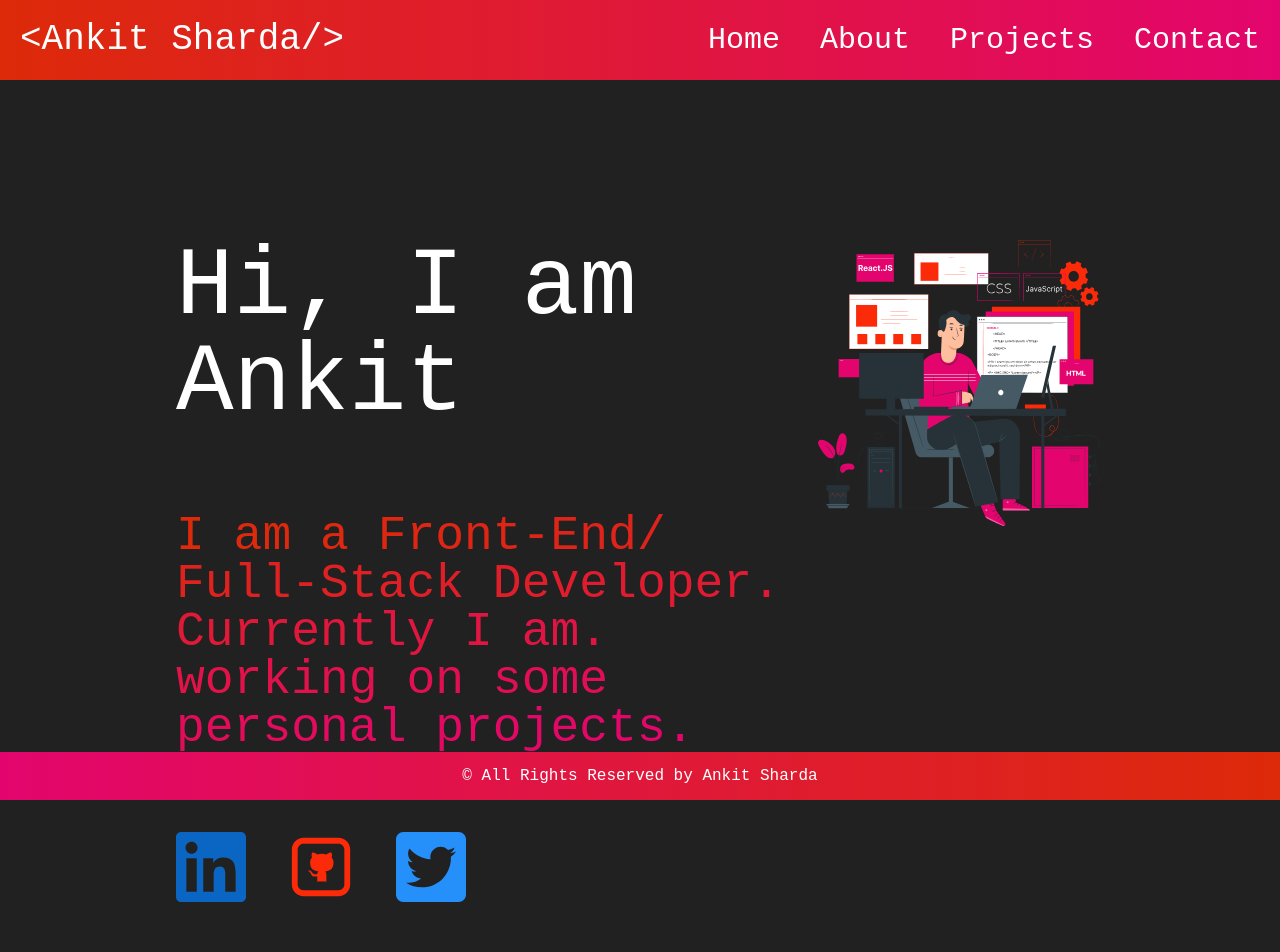
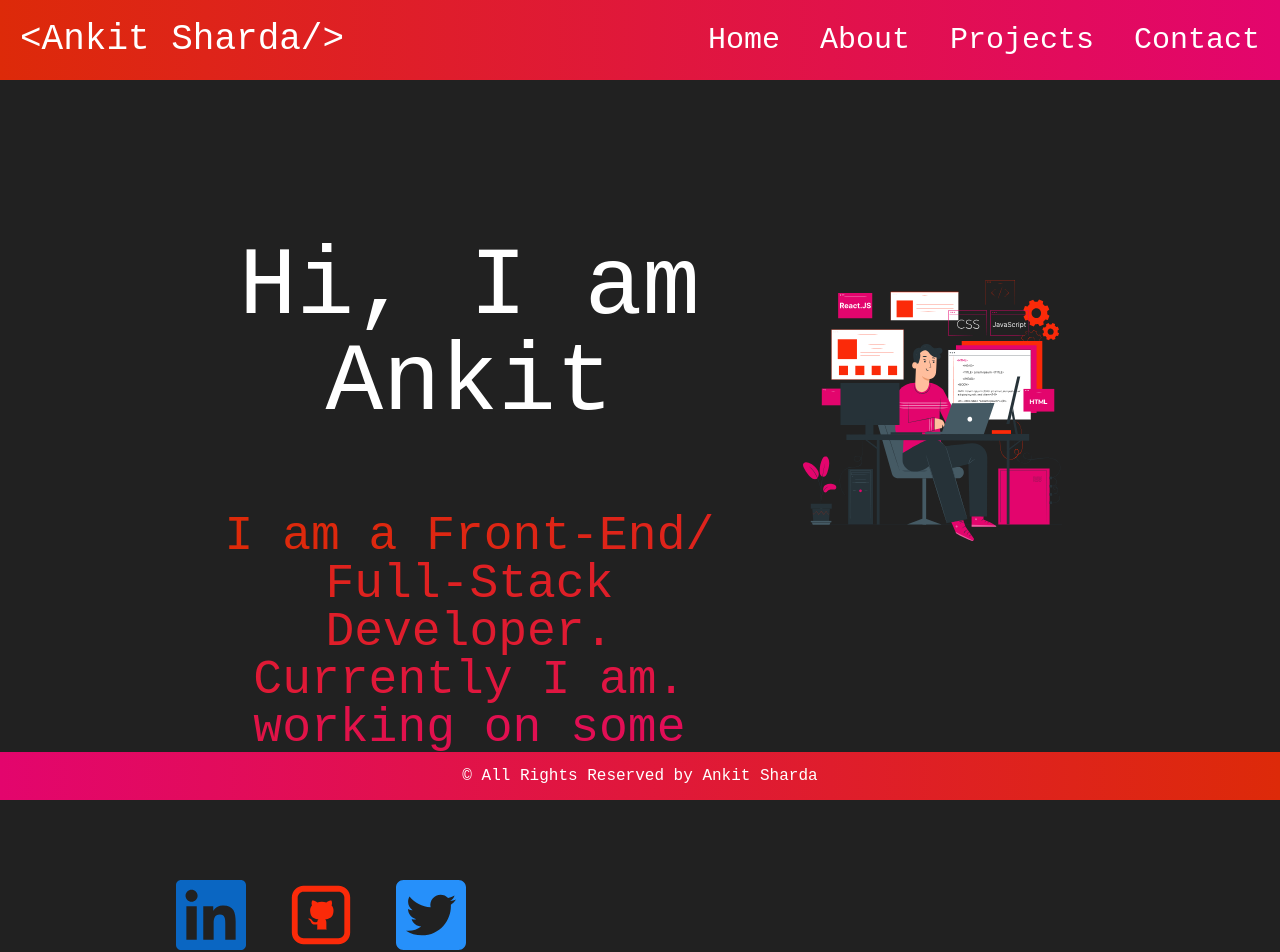
Before and after one commit to AnkitSHarda28/my_portfolio, a Next.js app: page / in a window 1280 px wide. Shown: the top 952 px of the page. Built offline with nearby package versions, Linux system fonts and the light colour scheme.

Commit message:
homepage phone

```diff
--- a/Components/Navbar.js
+++ b/Components/Navbar.js
@@ -3,11 +3,11 @@ import Link from "next/link";
 export default function Navbar() {
   return (
     <>
-      <div className="flex justify-between items-center text-white p-5 bg-gradient-to-r from-left to-right">
+      <div className="w-screen flex lg:justify-between items-center text-white p-5 bg-gradient-to-r from-left to-right">
         <div className="text-4xl">
           <Link href="/">&lt;Ankit Sharda/&gt;</Link>
         </div>
-        <div className="space-x-10  text-3xl">
+        <div className="space-x-10  text-3xl sm:flex-row">
           <Link href="/">Home</Link>
           <Link href="/About">About</Link>
           <Link href="/Projects">Projects</Link>
--- a/pages/Resume.js
+++ /dev/null
@@ -1,12 +0,0 @@
-import Navbar from "../Components/Navbar";
-
-export default function Resume() {
-  return (
-    <div className="">
-      i AM RESUME
-      <a href="/AnkitResume.pdf" download={"/AnkitResume.pdf"}>
-        Click me
-      </a>
-    </div>
-  );
-}
--- a/pages/index.js
+++ b/pages/index.js
@@ -7,33 +7,21 @@ import Link from "next/link";
 
 export default function Home() {
   return (
-    <div className="">
-      <>
-        <div className="flex justify-between items-center text-white p-5 bg-gradient-to-r from-left to-right">
-          <div className="text-4xl">
-            <Link href="/">&lt;Ankit Sharda/&gt;</Link>
-          </div>
-          <div className="space-x-10  text-3xl">
-            <Link href="/">Home</Link>
-            <Link href="/About">About</Link>
-            <Link href="/Projects">Projects</Link>
-            <Link href="/Contact">Contact</Link>
-          </div>
-        </div>
-      </>
-      <div className="flex justify-between mx-44 mt-40">
+    <div className="sm:justify-center">
+      <Navbar />
+      <div className="lg:flex justify-between lg:mx-44 lg:mt-40 sm:mt-10 sm:text-center">
         <div className="space-y-20">
           <div>
-            <h1 className="lg:text-8xl ">Hi, I am Ankit</h1>
+            <h1 className="lg:text-8xl sm:text-5xl">Hi, I am Ankit</h1>
           </div>
           <div>
-            <span className="lg:text-5xl bg-gradient-to-r from-left1 to-right1 text-transparent bg-clip-text">
+            <span className="lg:text-5xl sm:text-3xl bg-gradient-to-r from-left1 to-right1 text-transparent bg-clip-text">
               I am a Front-End/ Full-Stack Developer.
               <br /> Currently I am. working on some
               <br /> personal projects.
             </span>
           </div>
-          <div className="flex space-x-10 items-center ">
+          <div className="lg:flex space-x-10 items-center ">
             <a
               href="https://www.linkedin.com/in/ankit-sharda-7878541a2/"
               className="hover:animate-pulse"
@@ -65,13 +53,13 @@ export default function Home() {
           </div>
           <div className="animate-bounce">
             <a href="/AnkitResume.pdf" download={"Ankit Sharda Resume"}>
-              <button className="lg:text-4xl lg:h-20 lg:w-64 rounded-lg  bg-gradient-to-r from-left1 to-right1">
+              <button className="text-4xl h-20 w-64 rounded-lg  bg-gradient-to-r from-left1 to-right1">
                 Resume
               </button>
             </a>
           </div>
         </div>
-        <div className="lg:visible sm:invisible">
+        <div className="lg:visible sm:m-10">
           <Image src={"/Homepage.svg"} width={500} height={500} alt="me" />
         </div>
       </div>
```
